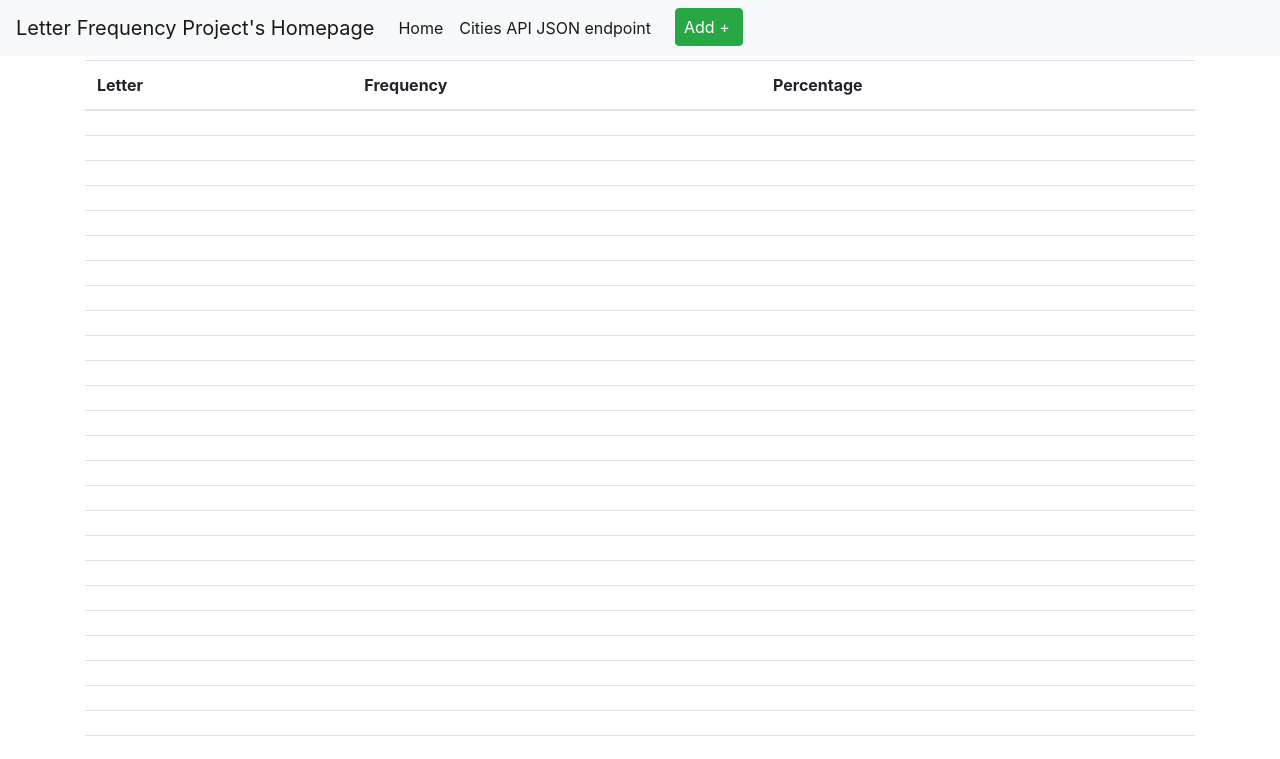
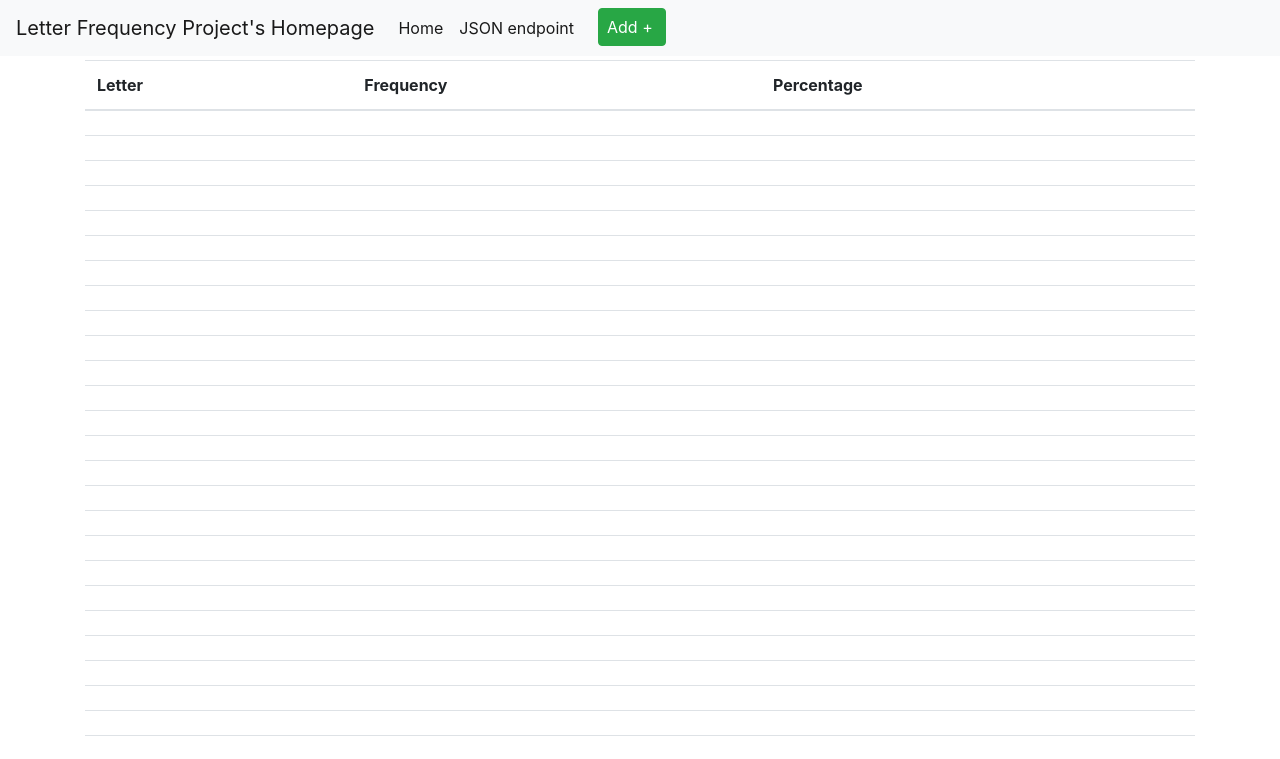
Before and after one commit to Raghuvp01/letterFrequency_RESTAPI, a Flask app: page / in a window 1280 px wide. Shown: the top 759 px of the page. Run offline with Flask 2, Linux system fonts and the light colour scheme; data comes from the database, SQL or seed files in the repository; lists and menus that the app fills with data are empty; some libraries are stand-ins or nearby versions.

Commit message:
Task: Made some changes

```diff
--- a/app/templates/layout.html
+++ b/app/templates/layout.html
@@ -34,7 +34,7 @@
             <a class="nav-link" href="/">Home <span class="sr-only">(current)</span></a>
         </li>
         <li class="nav-item active">
-            <a class="nav-link" href="/api/v1/cities">Cities API JSON endpoint <span class="sr-only">(current)</span></a>
+            <a class="nav-link" href="/api/v1/cities">JSON endpoint <span class="sr-only">(current)</span></a>
         </li>
         <li class="nav-item active">
             <a class="btn btn-success pl-2 lr-2 ml-3" href="/cities/new">Add +<span class="sr-only">(current)</span></a>
```
